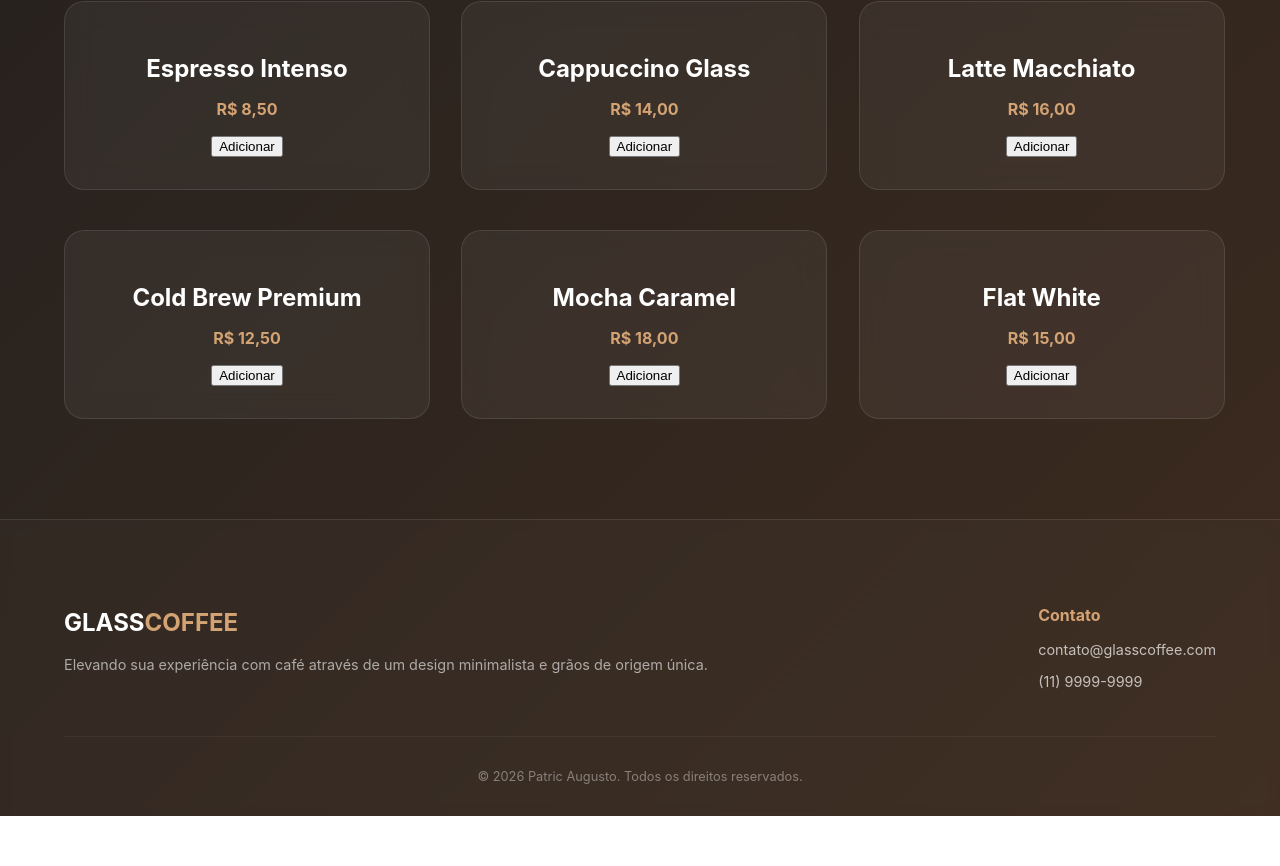
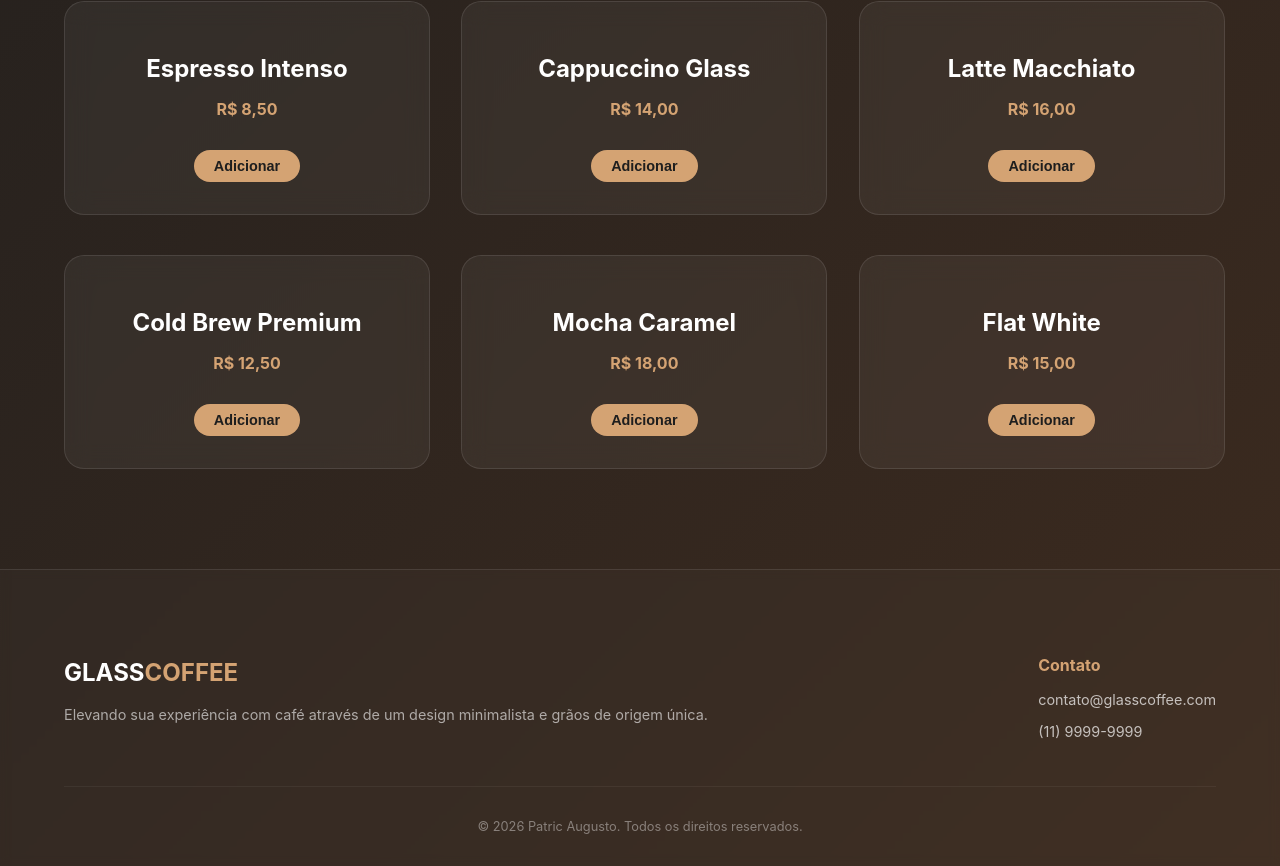
Before and after one commit to PatricAugusto/Coffee-Glass-Spa, a Next.js app: page / in a window 1280 px wide. Shown: the part 973-1839 px from the top of the page. Before the commit the page ends 1789 px from the top, so only its background shows below. Built offline with nearby package versions, Linux system fonts and the light colour scheme.

Commit message:
style: customize Menu action buttons for design consistency

```diff
--- a/src/components/CoffeeCard/index.js
+++ b/src/components/CoffeeCard/index.js
@@ -2,6 +2,7 @@
 
 import { useCart } from '@/context/CartContext';
 import styled from 'styled-components';
+import { AddButton } from '../Menu/Menu.styles';
 
 const Card = styled.div`
   background: rgba(255, 255, 255, 0.05);
@@ -30,14 +31,6 @@ const Price = styled.p`
   color: #d4a373;
 `;
 
-const Button = styled.button`
-  padding: 10px 20px,
-  borderRadius: 10px,
-  border: none,
-  cursor: pointer,
-  background: #d4a373
-`;
-
 export default function CoffeeCard({ id, name, price }) {
   const { addToCart } = useCart();
 
@@ -45,9 +38,9 @@ export default function CoffeeCard({ id, name, price }) {
     <Card>
       <Title>{name}</Title>
       <Price>{price}</Price>
-      <Button onClick={() => addToCart({ id, name, price })}>
-        Adicionar
-      </Button>
+      <AddButton onClick={() => addToCart({ id, name, price })}>
+         Adicionar
+       </AddButton>
     </Card>
   );
 }
--- a/src/components/Menu/Menu.styles.js
+++ b/src/components/Menu/Menu.styles.js
@@ -33,3 +33,27 @@ export const ProductGrid = styled.div`
   width: 100%;
   max-width: 1200px;
 `;
+
+export const AddButton = styled.button`
+  background: #d4a373;
+  color: #1e1e1e;
+  border: none;
+  padding: 8px 20px;
+  border-radius: 50px;
+  font-weight: 600;
+  font-size: 0.9rem;
+  cursor: pointer;
+  transition: all 0.3s ease;
+  margin-top: 15px;
+  width: fit-content;
+
+  &:hover {
+    background: #b68a5d;
+    transform: translateY(-2px);
+    box-shadow: 0 4px 15px rgba(212, 163, 115, 0.3);
+  }
+
+  &:active {
+    transform: translateY(0);
+  }
+`;
```
